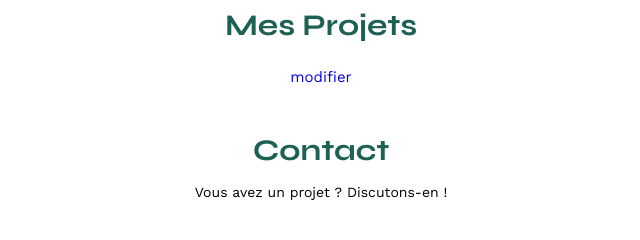
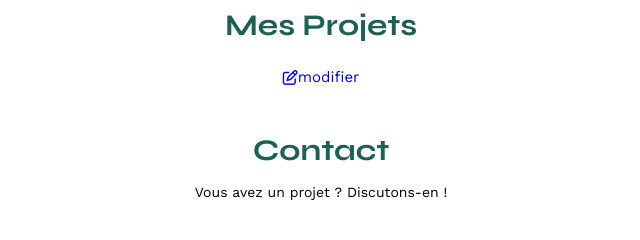
Before and after one commit to mentor-OC-archist/tmp_P3_david, a plain HTML site: page FrontEnd/index.html in a window 1280 px wide. Shown: the part 525-765 px from the top of the page, 319-959 px from the left. Drawn offline with nearby package versions, Linux system fonts and the light colour scheme; no server answers.

Commit message:
Update modal

```diff
--- a/FrontEnd/index.html
+++ b/FrontEnd/index.html
@@ -40,7 +40,7 @@
 	</section>
 	<section id="portfolio">
 		<h2 id="projets">Mes Projets</h2>
-		<a href="#" id="modalLink">modifier</a>
+		<a href="#" id="modalLink"><i class="fa-regular fa-pen-to-square"></i>modifier</a>
         <div id="gallery"></div>
 	</section>
 	<section id="contact">
```
